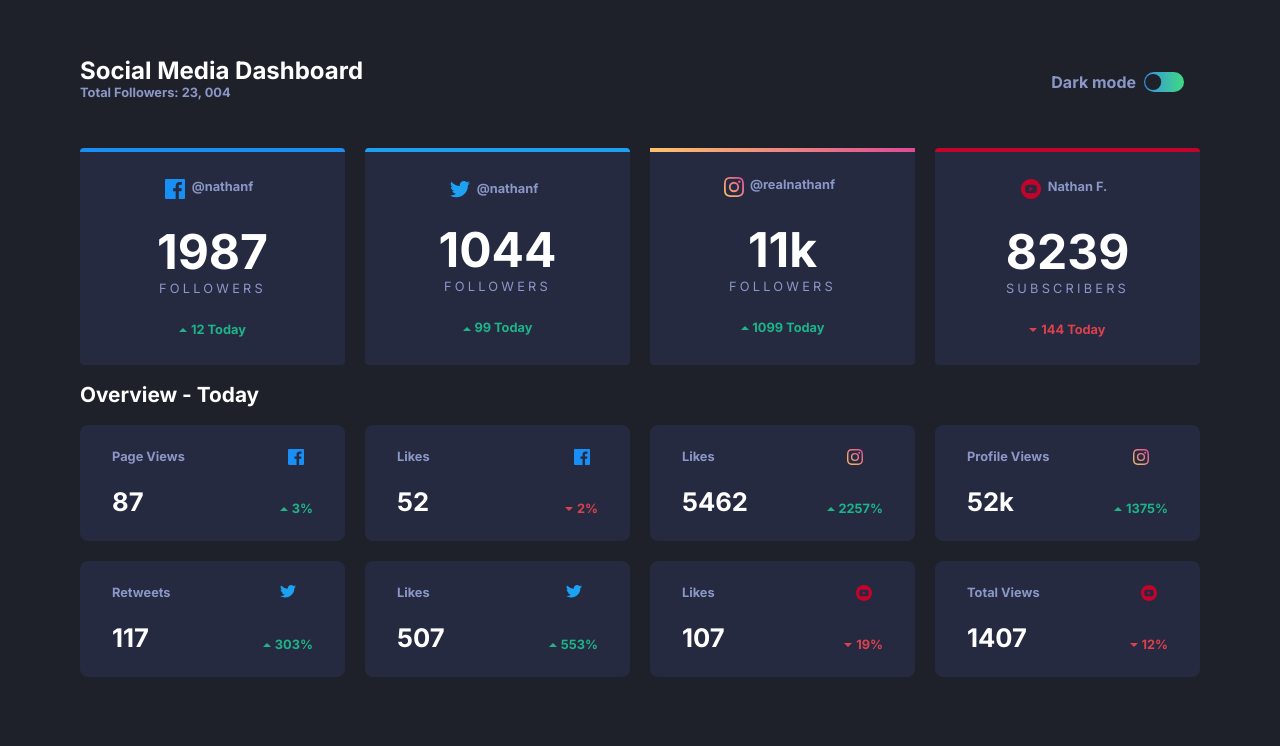
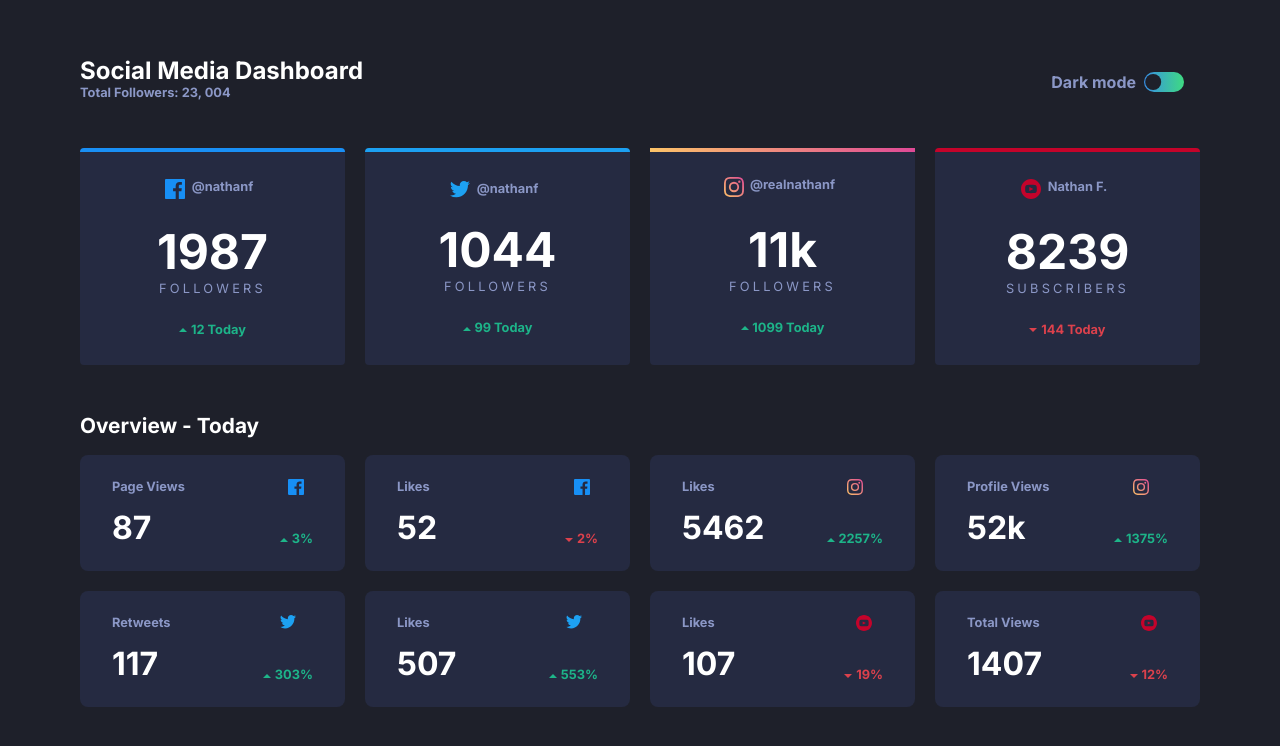
Before and after one commit to yaadevmohit/dashboard-fem, a plain HTML site: page index.html in a window 1280 px wide. Drawn offline with Linux system fonts and the light colour scheme.

Commit message:
stat font update

```diff
--- a/style.css
+++ b/style.css
@@ -143,6 +143,9 @@ header {
 
 /* main */
 
+section {
+    margin-block-end: 3rem;
+}
 .followers-grid {
     display: grid;
     grid-template-columns: repeat(4, 1fr);
@@ -159,6 +162,7 @@ header {
     border-radius: 0.25rem;
     border-top: solid 4px;
 }
+
 
 .follower-container > * {
     margin-block: 0.7rem;
@@ -251,6 +255,10 @@ header {
     margin-inline: auto;
 }
 
+.followers-stat > p {
+    font-size: 2rem;
+}
+
 /* Switching themes */
 
 :root:has(#theme-input:not(:checked)) {
```
